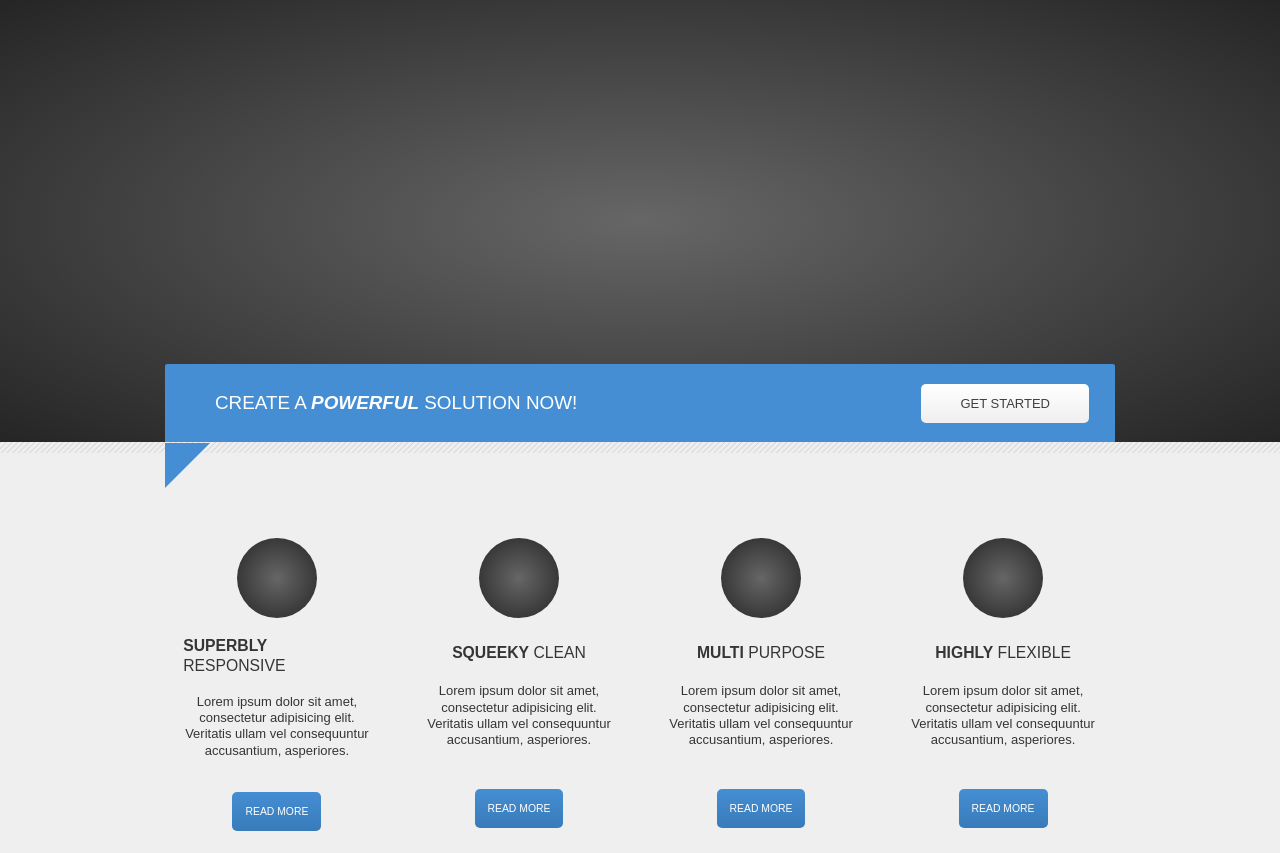
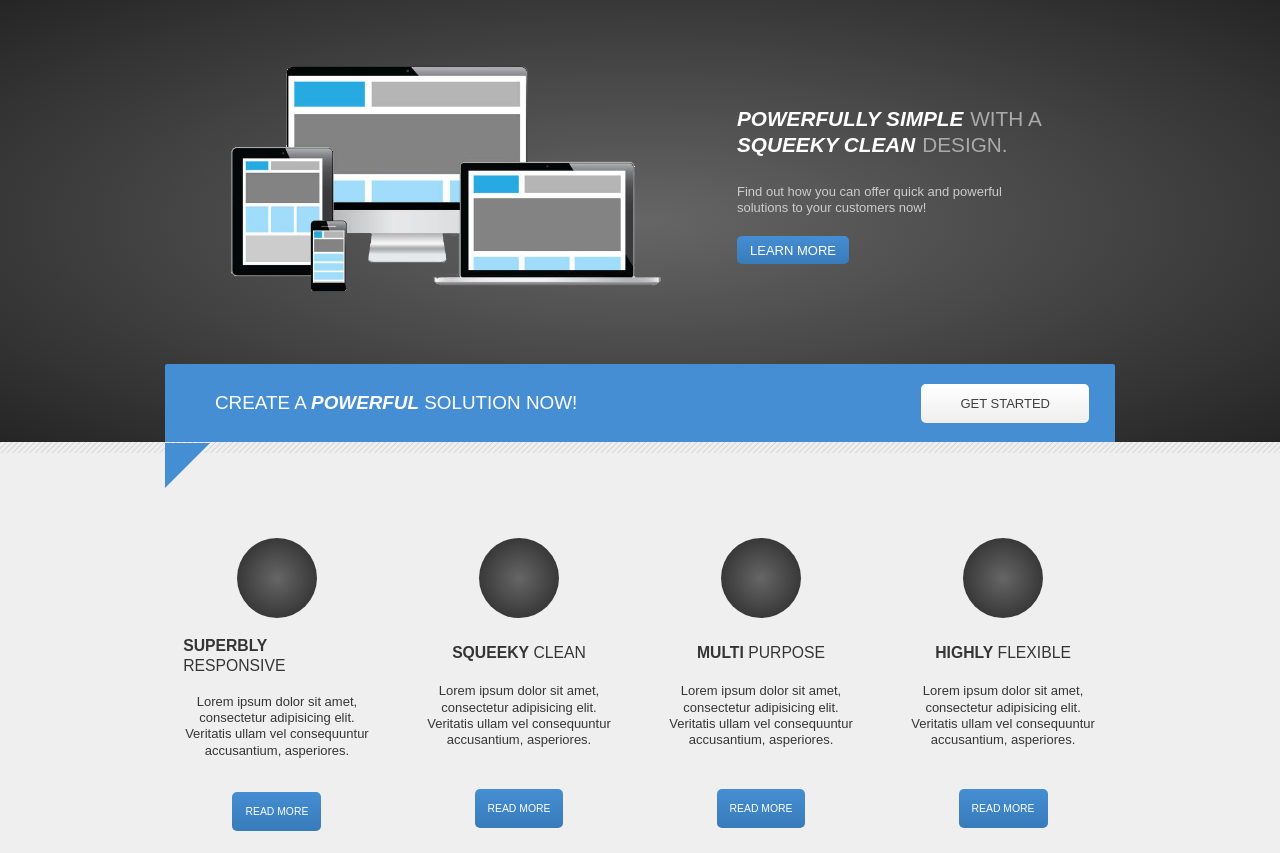
Before and after one commit to xurxe/Integrify-17-clone-react, a Gatsby site: page / in a window 1280 px wide. Shown: the top 853 px of the page. Built offline with nearby package versions, Linux system fonts and the light colour scheme; Gatsby itself is replaced by a stand-in of ours.

Commit message:
Created blue-button and header components

```diff
--- /dev/null
+++ b/src/components/blue-button.css
@@ -0,0 +1,14 @@
+.blue-button {
+    color: white;
+    text-rendering: optimizeLegibility;
+    -webkit-font-smoothing: antialiased;
+    -moz-font-smoothing: antialiased;
+    -moz-osx-font-smoothing: grayscale;
+    -o-font-smoothing: antialiased;
+    background: linear-gradient(var(--blue-gradient));
+    border-radius: 5px;
+    font-size: 1rem;
+    font-weight: 500;
+    padding: 0.5rem 1rem;
+    text-transform: uppercase;
+}
--- /dev/null
+++ b/src/components/blue-button.js
@@ -0,0 +1,11 @@
+import React from "react"
+// eslint-disable-next-line
+import Styles from "./blue-button.css"
+import { Link } from "gatsby"
+
+
+export default (props) => (
+    <Link to="/" className="blue-button">
+        {props.text}
+    </Link>
+)
--- /dev/null
+++ b/src/components/header.css
@@ -0,0 +1,26 @@
+header {
+    align-items: center;
+    display: flex;
+    grid-area: header;
+    height: 28rem;
+    justify-content: flex-start;
+}
+header div {
+    flex-shrink: 0;
+    padding: 0 1rem;
+}
+
+header img {
+    height: 21rem;
+    padding: 0 3rem;
+}
+
+header em {
+    color: white;
+}
+
+header p {
+    color: var(--lighter-grey);
+    margin: 2rem 0;
+    padding: 0;
+}
--- /dev/null
+++ b/src/components/header.js
@@ -0,0 +1,26 @@
+import React from "react"
+// eslint-disable-next-line
+import Styles from "./header.css"
+import headerImg from "../assets/header-img.png"
+import BlueButton from "./blue-button"
+
+export default () => (
+    <header>
+        <div className="header-image-div">
+            <img src={headerImg} alt="" />
+        </div>
+        <div className="header-text-div">
+            <h1>
+                <em>Powerfully simple</em>&#8196;with a <br />
+                <em>squeeky clean</em>&#8196;design.
+            </h1>
+
+            <p>
+                Find out how you can offer quick and powerful <br />
+                solutions to your customers now!
+            </p>
+
+            <BlueButton text="Learn more"></BlueButton>
+        </div>
+    </header>
+)
--- a/src/components/layout-div.css
+++ b/src/components/layout-div.css
@@ -32,34 +32,10 @@
     grid-row: 7 / 8;
 }
 
-header {
-    align-items: center;
-    display: flex;
-    grid-area: header;
-    height: 28rem;
-    justify-content: flex-start;
-}
-
-#top:after {
-    border-right: 3.5rem solid transparent;
-    border-top: 3.5rem solid var(--blue);
-    bottom: -3.5rem;
-    content:"";
-    height: 0;
-    left:0;
-    position: absolute;
-    width: 0;
-}
-
 .stripe-background {
     background-image: linear-gradient(135deg, #cccccc 12.50%, #efefef 12.50%, #efefef 50%, #cccccc 50%, #cccccc 62.50%, #efefef 62.50%, #efefef 100%);
     background-size: 5.66px 5.66px;
     grid-area: stripe-background;
-}
-
-main {
-    grid-area: main;
-    width: 100%;
 }
 
 #info {
--- a/src/components/layout-div.js
+++ b/src/components/layout-div.js
@@ -1,6 +1,8 @@
 import React from "react"
 // eslint-disable-next-line
 import Styles from "./layout-div.css"
+
+import Header from "./header"
 import TopDiv from "./top-div"
 import Main from "./main"
 import BottomDiv from "./bottom-div"
@@ -12,7 +14,7 @@ export default () => (
         <div className="grey-dark-background"></div>
         <div className="grey-darker-background"></div>
 
-        <header></header>
+        <Header></Header>
         <TopDiv></TopDiv>
         <div className="stripe-background"></div>
 
--- a/src/components/main.css
+++ b/src/components/main.css
@@ -1,5 +1,6 @@
 main {
     display: grid;
+    grid-area: main;
     grid-template-areas:
         "mainA"
         "mainB"
--- a/src/components/top-div.css
+++ b/src/components/top-div.css
@@ -11,3 +11,14 @@
     padding-right: 2rem;
     position: relative;
 }
+
+#top:after {
+    border-right: 3.5rem solid transparent;
+    border-top: 3.5rem solid var(--blue);
+    bottom: -3.5rem;
+    content:"";
+    height: 0;
+    left:0;
+    position: absolute;
+    width: 0;
+}
```
Also changed, not shown: src/assets/assignment-2.jpg (added), src/assets/header-img.png (added).
